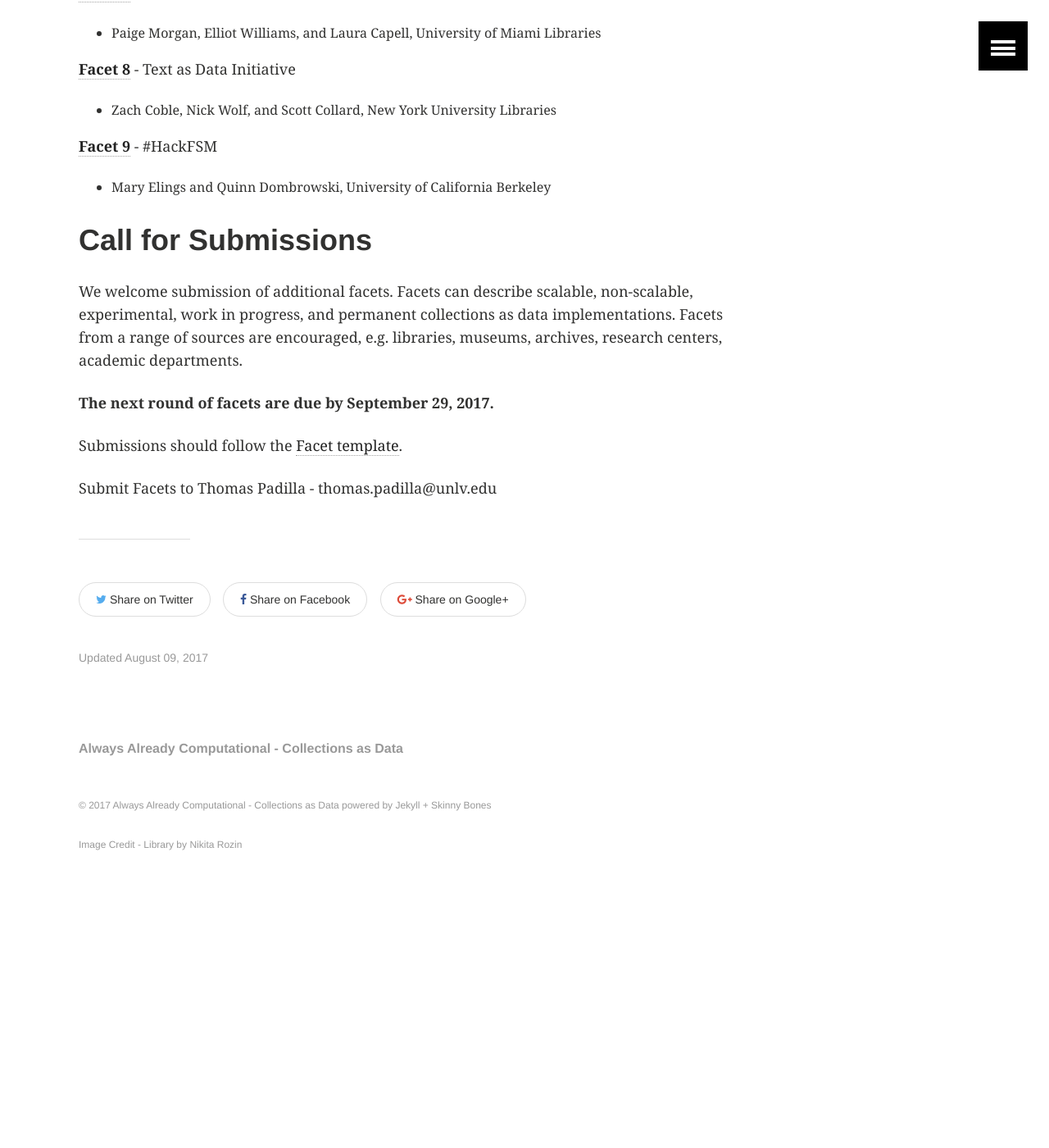
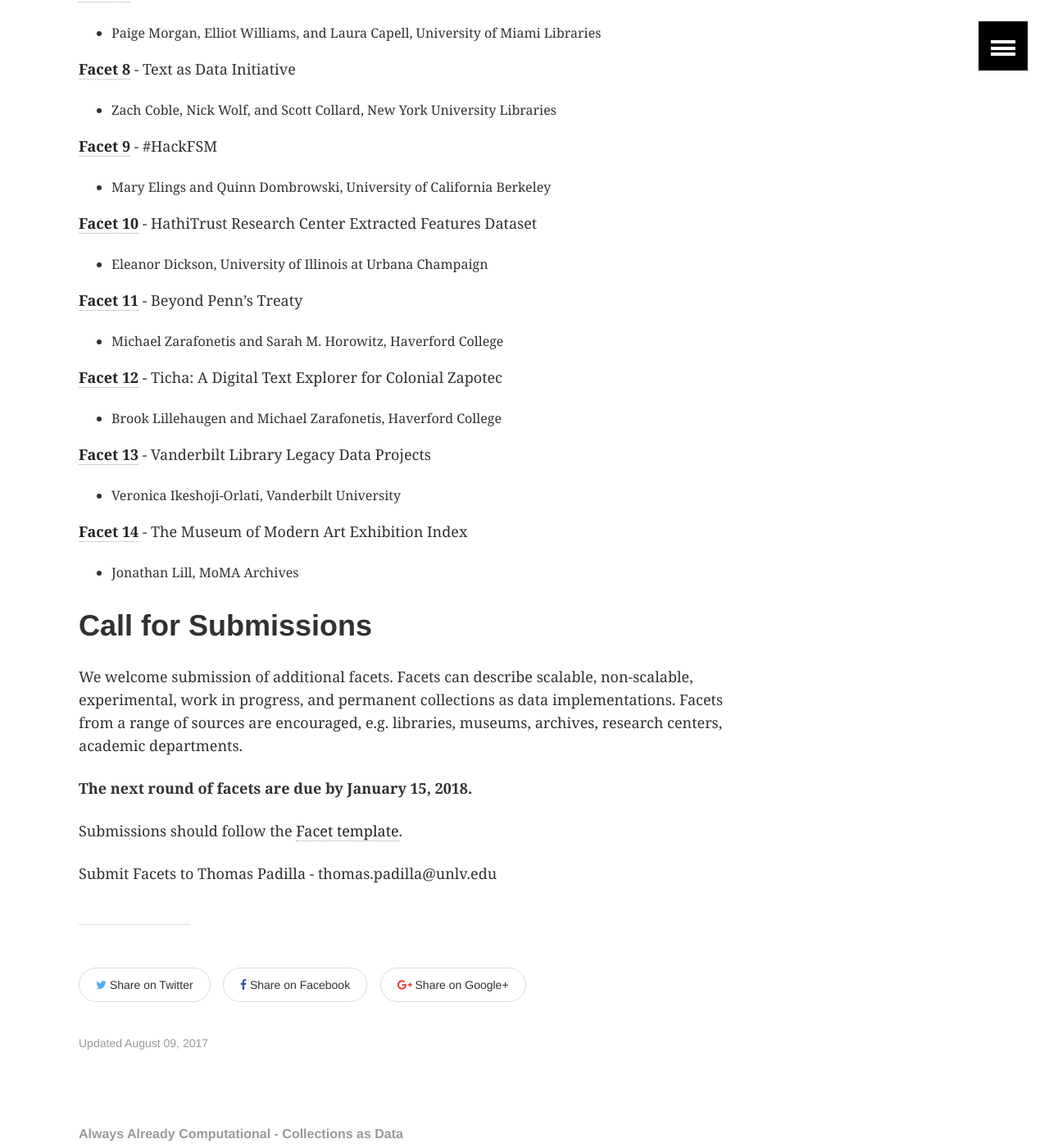
Before and after one commit to collectionsasdata/collectionsasdata.github.io, a Jekyll site: the page built from _posts/2017-8-9-facets.markdown, in a window 1280 px wide and 1400 px high, scrolled down 1477 px. Shown: the whole window at 82% size. Built offline with Jekyll 4.4.1, drawn with Linux system fonts in a browser that asks for light colours; before the commit the page ends 2593 px from its top, so only the background shows below that.

Commit message:
Update 2017-8-9-facets.markdown

```diff
--- a/_posts/2017-8-9-facets.markdown
+++ b/_posts/2017-8-9-facets.markdown
@@ -39,11 +39,26 @@ A facet documents a collections as data implementation. An implementation consis
 [**Facet 9**](https://collectionsasdata.github.io/facet9/) - #HackFSM
 * Mary Elings and Quinn Dombrowski, University of California Berkeley
 
+[**Facet 10**](https://collectionsasdata.github.io/facet10/) - HathiTrust Research Center Extracted Features Dataset
+* Eleanor Dickson, University of Illinois at Urbana Champaign
+
+[**Facet 11**](https://collectionsasdata.github.io/facet11/) - Beyond Penn's Treaty
+* Michael Zarafonetis and Sarah M. Horowitz, Haverford College
+
+[**Facet 12**](https://collectionsasdata.github.io/facet12/) - Ticha: A Digital Text Explorer for Colonial Zapotec
+* Brook Lillehaugen and Michael Zarafonetis, Haverford College
+
+[**Facet 13**](https://collectionsasdata.github.io/facet13/) - Vanderbilt Library Legacy Data Projects
+* Veronica Ikeshoji-Orlati, Vanderbilt University
+
+[**Facet 14**](https://collectionsasdata.github.io/facet14/) - The Museum of Modern Art Exhibition Index
+* Jonathan Lill, MoMA Archives
+
 # Call for Submissions
 
 We welcome submission of additional facets. Facets can describe scalable, non-scalable, experimental, work in progress, and permanent collections as data implementations. Facets from a range of sources are encouraged, e.g. libraries, museums, archives, research centers, academic departments.
 
-**The next round of facets are due by September 29, 2017.**
+**The next round of facets are due by January 15, 2018.**
 
 Submissions should follow the [Facet template](https://docs.google.com/document/d/1_i4DEggmZDzZ_JXIIZdwF7M4bMjR36W9Vk2pjZtCho0/edit).
 
```
